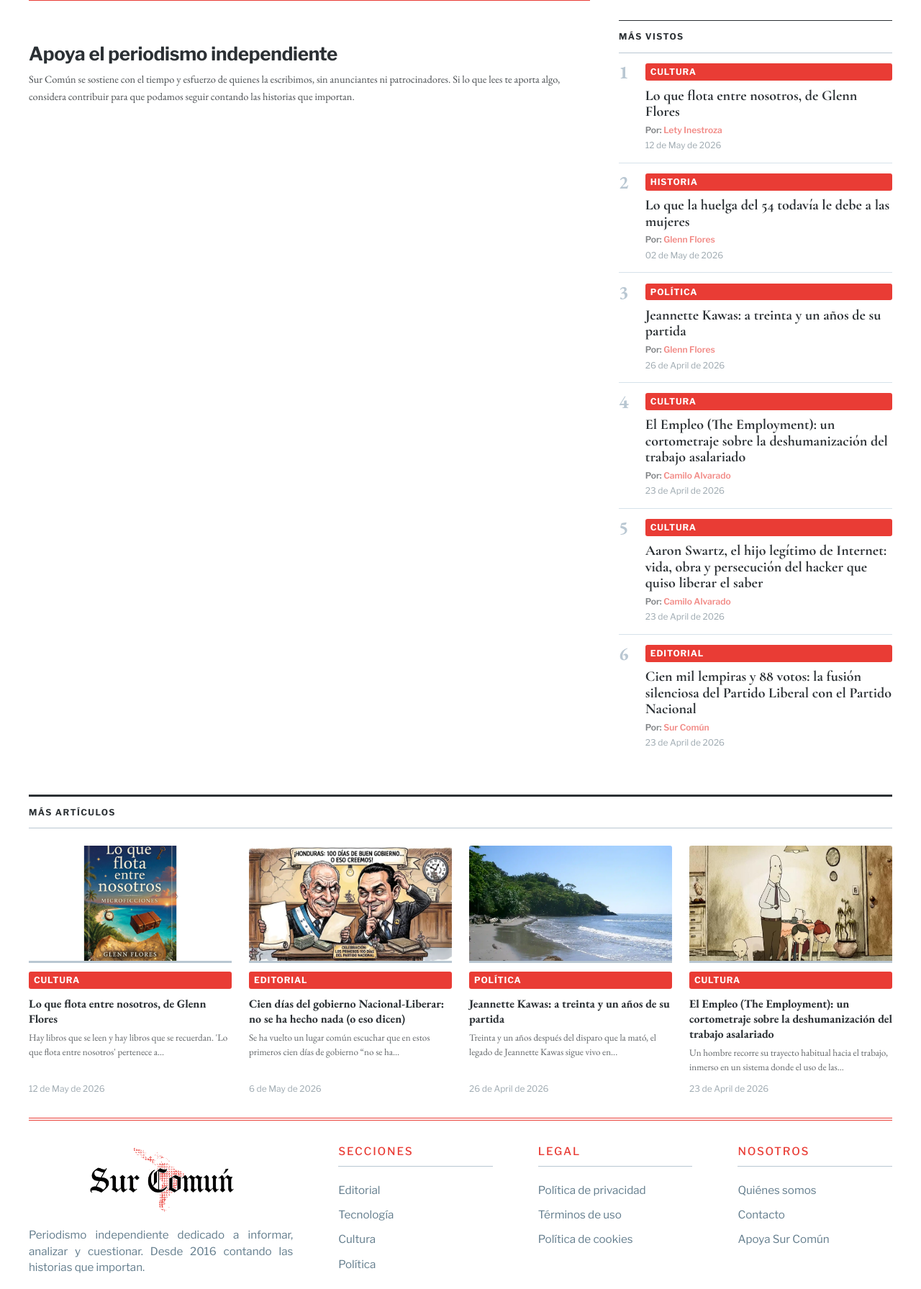
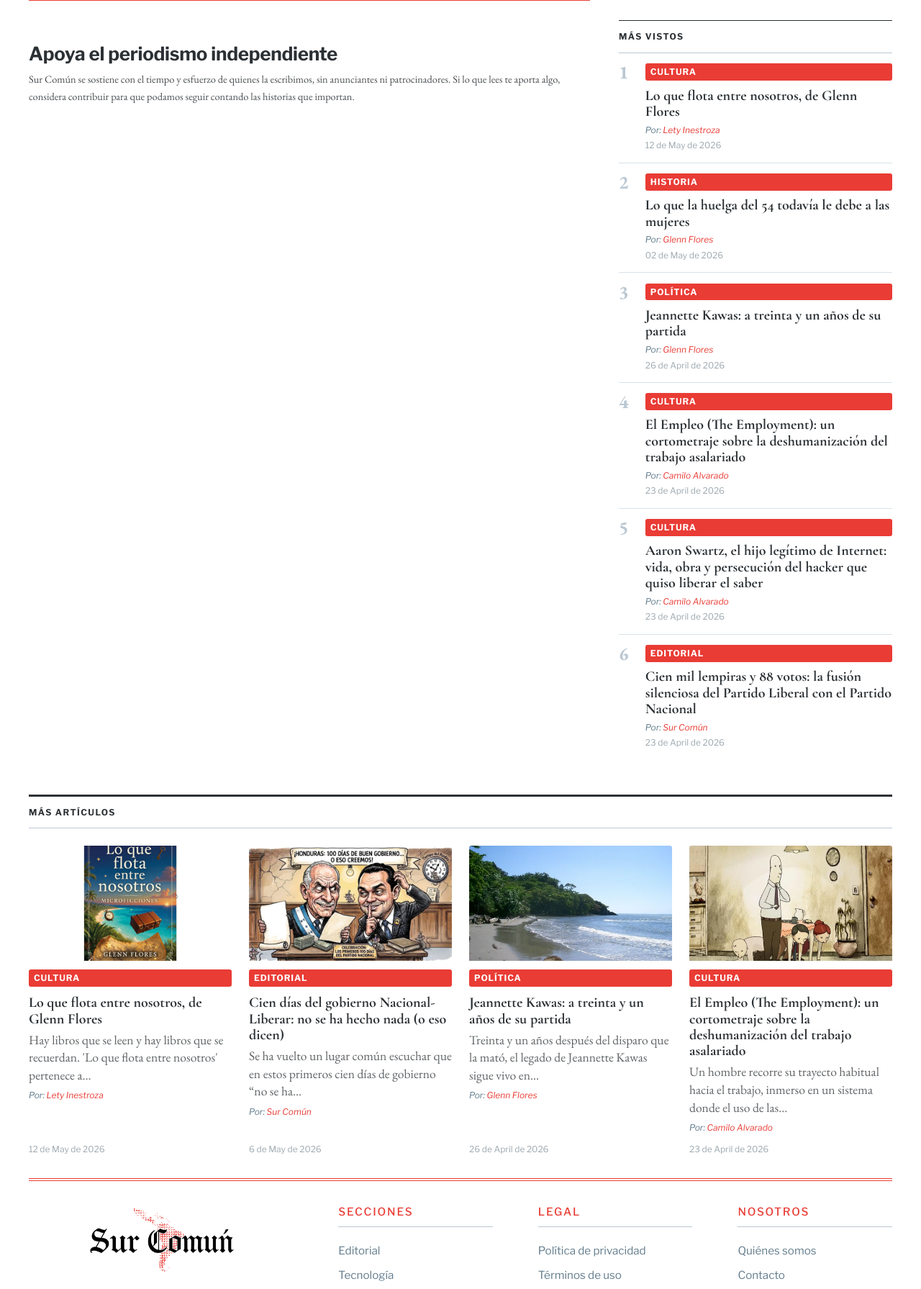
Before and after one commit to camilo78/surcomun.github.io, a Jekyll site: the page built from _posts/2026-05-02-lo-que-la-huelga-del-54-le-debe-a-las-mujeres.md, in a window 1280 px wide, cut to the strip 1679-3470 px from the top of the page. Shown: the whole strip at 72% size. Built offline with Jekyll 4.4.1, drawn with Linux system fonts in a browser that asks for light colours; some web fonts are replaced.

Commit message:
Agregar autor a las tarjetas de publicaciones recientes y ajustar estilos de autor

```diff
--- a/_layouts/post.html
+++ b/_layouts/post.html
@@ -182,6 +182,9 @@
             <a href="{{ post.url | relative_url }}">{{ post.title | escape }}</a>
           </h3>
           <p class="recent-card__excerpt">{{ post.excerpt | strip_html | truncatewords: 18 }}</p>
+          {%- if post.author -%}
+          <span class="recent-card__author">Por: <a href="{{ '/autores/' | relative_url }}?autor={{ post.author | url_encode }}">{{ post.author }}</a></span>
+          {%- endif -%}
           <span class="post-meta">{{ post.date | date: "%-d de %B de %Y" }}</span>
         </div>
       </article>
--- a/_sass/minima/custom-styles.scss
+++ b/_sass/minima/custom-styles.scss
@@ -834,15 +834,21 @@
     flex-direction: column;
     gap: 0.35rem;
     padding-top: 0.75rem;
-    border-top: 3px solid var(--minima-border-color-01);
     flex: 1;
   }
 
+  &__author {
+    font-family: $font-sans;
+    font-size: $font-size-meta;
+    font-style: italic;
+    color: var(--minima-brand-color);
+  }
+
   &__title {
-    font-family: $font-serif-body;
-    font-size: 1rem;
+    font-family: $font-serif-display;
+    font-size: 1.25rem;
     font-weight: 700;
-    line-height: 1.3;
+    line-height: 1.12;
     margin: 0;
 
     a {
@@ -853,8 +859,9 @@
   }
 
   &__excerpt {
-    font-size: 0.82rem;
-    line-height: 1.5;
+    font-family: $font-serif-body;
+    font-size: 1.1rem;
+    line-height: 1.4;
     color: var(--minima-text-color);
     opacity: 0.75;
     margin: 0;
@@ -1166,10 +1173,9 @@
 
   &__author {
     font-family: $font-sans;
-    font-size: 0.75rem;
-    font-weight: 600;
-    color: var(--minima-text-color);
-    opacity: 0.6;
+    font-size: $font-size-meta;
+    font-style: italic;
+    color: var(--minima-brand-color);
   }
 
   &__readtime {
@@ -1290,10 +1296,9 @@
 
   &__author {
     font-family: $font-sans;
-    font-size: 0.75rem;
-    font-weight: 600;
-    color: var(--minima-text-color);
-    opacity: 0.55;
+    font-size: $font-size-meta;
+    font-style: italic;
+    color: var(--minima-brand-color);
   }
 
   &__readtime {
@@ -1526,10 +1531,9 @@
 
   &__author {
     font-family: $font-sans;
-    font-size: 0.75rem;
+    font-size: $font-size-meta;
     font-style: italic;
     color: var(--minima-brand-color);
-    margin: 0;
   }
 
   &__excerpt {
@@ -1915,10 +1919,9 @@
 
   &__author {
     font-family: $font-sans;
-    font-size: 0.75rem;
-    font-weight: 600;
-    color: var(--minima-text-color);
-    opacity: 0.6;
+    font-size: $font-size-meta;
+    font-style: italic;
+    color: var(--minima-brand-color);
   }
 
   .post-meta { font-size: $font-size-meta; line-height: 1.4; opacity: 0.55; }
```
